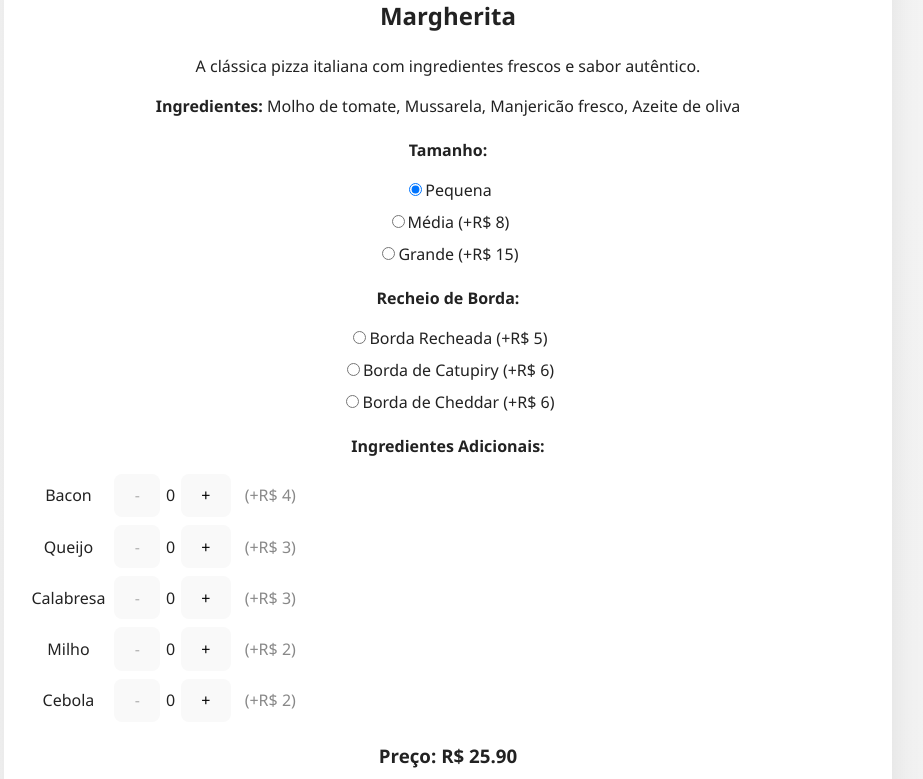
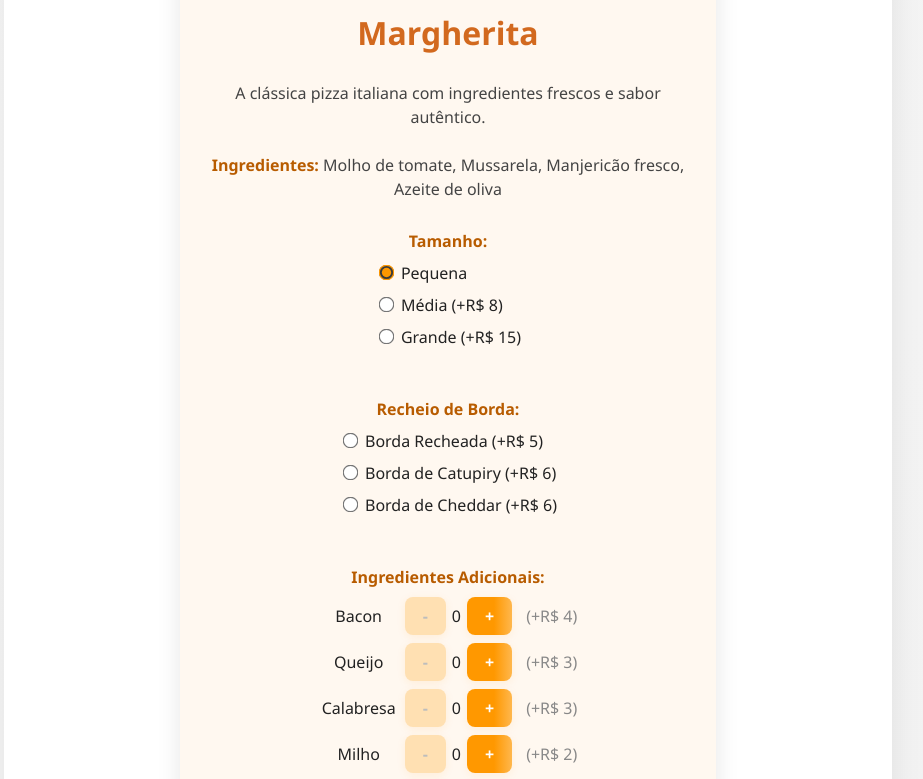
Before and after one commit to EmanuelAmi-UEA/Callidus, a React (Vite) app in the folder losmanospizzaria/: page /pizza/1 in a window 1280 px wide. Shown: the part 560-1339 px from the top of the page, without its empty margins (192-1115 px from the left). Built offline with nearby package versions, Linux system fonts and the light colour scheme.

Commit message:
css pizzacard

```diff
--- a/losmanospizzaria/src/components/PizzaCard.jsx
+++ b/losmanospizzaria/src/components/PizzaCard.jsx
@@ -1,7 +1,9 @@
+
 import React, { useState } from 'react';
 import { useParams, useNavigate } from 'react-router-dom';
 import { toast } from 'react-toastify';
 import pizzasData from '../data/pizzas.json';
+import '../css/PizzaCard.css';
 
 
 const TAMANHOS = [
--- /dev/null
+++ b/losmanospizzaria/src/css/PizzaCard.css
@@ -0,0 +1,119 @@
+/* Estilo para o card individual da pizza */
+.pizza-card-individual {
+  max-width: 480px;
+  margin: 32px auto;
+  background: #fff8f0;
+  border-radius: 18px;
+  box-shadow: 0 4px 24px 0 rgba(0,0,0,0.10);
+  padding: 32px 28px 28px 28px;
+  display: flex;
+  flex-direction: column;
+  align-items: center;
+  font-family: 'Segoe UI', Arial, sans-serif;
+}
+
+.pizza-img-grande {
+  width: 220px;
+  height: 220px;
+  object-fit: cover;
+  border-radius: 50%;
+  box-shadow: 0 2px 12px 0 rgba(0,0,0,0.08);
+  margin-bottom: 18px;
+  border: 4px solid #ffe0b2;
+}
+
+.pizza-card-individual h2 {
+  font-size: 2rem;
+  margin-bottom: 8px;
+  color: #d2691e;
+  text-align: center;
+}
+
+.pizza-card-individual p {
+  color: #444;
+  margin-bottom: 8px;
+  text-align: center;
+}
+
+.pizza-card-individual strong {
+  color: #b85c00;
+}
+
+.pizza-card-individual ul {
+  width: 100%;
+  margin: 0;
+  padding: 0 0 0 0;
+}
+
+.pizza-card-individual li {
+  display: flex;
+  align-items: center;
+  justify-content: flex-start;
+  margin-bottom: 8px;
+}
+
+.pizza-card-individual label {
+  font-size: 1rem;
+  cursor: pointer;
+}
+
+.pizza-card-individual input[type="radio"],
+.pizza-card-individual input[type="checkbox"] {
+  accent-color: #ff9800;
+  margin-right: 8px;
+  transform: scale(1.2);
+}
+
+.pizza-card-individual .pizza-actions {
+  display: flex;
+  align-items: center;
+  margin-top: 16px;
+}
+
+.pizza-card-individual button {
+  background: linear-gradient(90deg, #ff9800 60%, #ffb74d 100%);
+  color: #fff;
+  border: none;
+  border-radius: 8px;
+  padding: 8px 18px;
+  font-size: 1rem;
+  font-weight: 600;
+  margin: 0 6px;
+  box-shadow: 0 2px 8px 0 rgba(255,152,0,0.10);
+  cursor: pointer;
+  transition: background 0.2s, transform 0.15s;
+}
+
+.pizza-card-individual button:active {
+  transform: scale(0.97);
+  background: linear-gradient(90deg, #ff9800 80%, #ffb74d 100%);
+}
+
+.pizza-card-individual button:disabled {
+  background: #ffe0b2;
+  color: #bdbdbd;
+  cursor: not-allowed;
+}
+
+.pizza-card-individual h3 {
+  margin: 18px 0 12px 0;
+  color: #d2691e;
+  font-size: 1.3rem;
+  text-align: center;
+}
+
+.pizza-card-individual .preco-total {
+  font-size: 1.5rem;
+  color: #388e3c;
+  font-weight: bold;
+  margin-bottom: 18px;
+  text-align: center;
+}
+
+.pizza-card-individual .bloco-titulo {
+  font-size: 1.1rem;
+  color: #b85c00;
+  margin-bottom: 4px;
+  margin-top: 18px;
+  font-weight: 600;
+}
```
Also changed, not shown: losmanospizzaria/src/css/cardapio.css (deleted).
